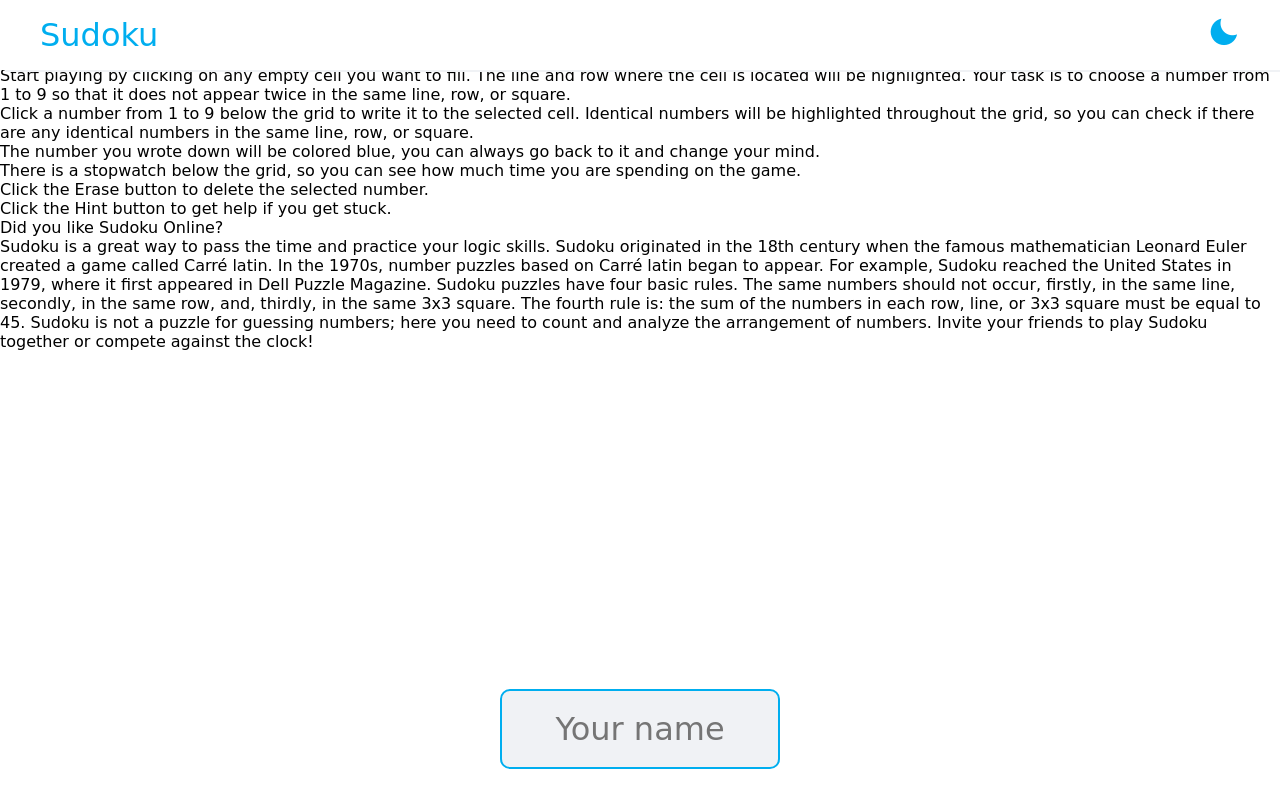
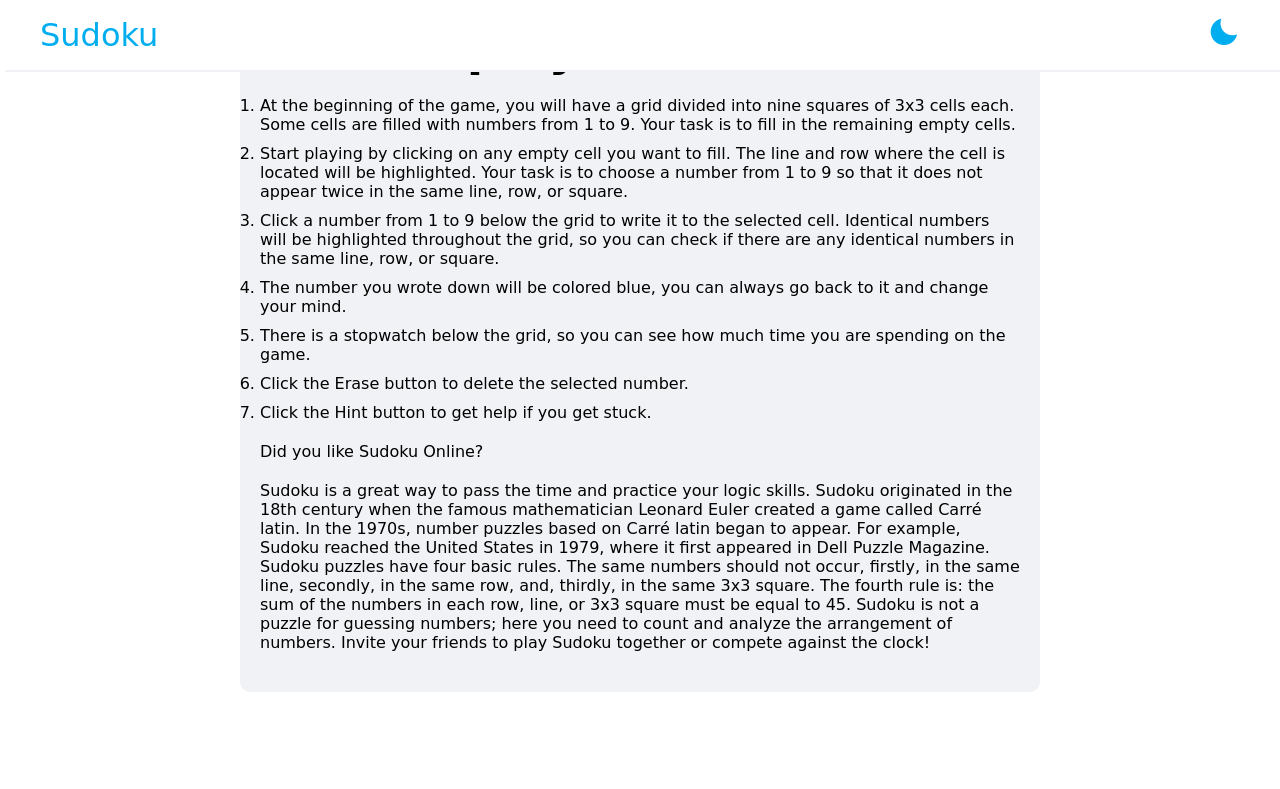
Before and after one commit to KUmarRahul001/SUDOKU-KINGS, a plain HTML site: page index.html in a window 1280 px wide. Shown: the top 789 px of the page. Drawn offline with nearby package versions, Linux system fonts and the light colour scheme; a web font is replaced by a local one.

Commit message:
Update app.css

```diff
--- a/app.css
+++ b/app.css
@@ -42,6 +42,33 @@
     user-select: none; /* For non-WebKit-based browsers */
 }
 
+/* Newly added styles for the content */
+
+#how-to-play {
+    max-width: 800px;
+    margin: 0 auto;
+    padding: 20px;
+    background-color: var(--bg-main);
+    color: var(--color-txt);
+    border-radius: var(--border-radius);
+}
+
+#how-to-play h2 {
+    font-size: var(--font-size-xl);
+    margin-bottom: 20px;
+}
+
+#how-to-play ol {
+    margin-bottom: 20px;
+}
+
+#how-to-play p {
+    margin-bottom: 20px;
+}
+
+#how-to-play li {
+    margin-bottom: 10px;
+}
 
 
 body {
```
